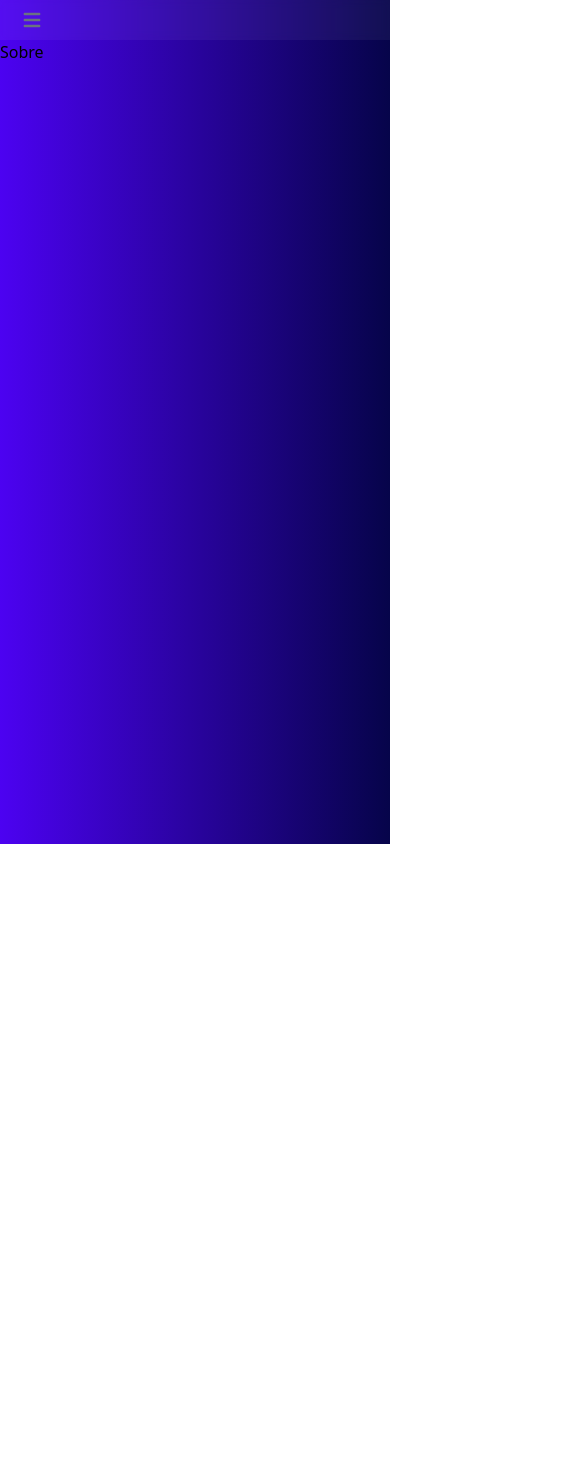
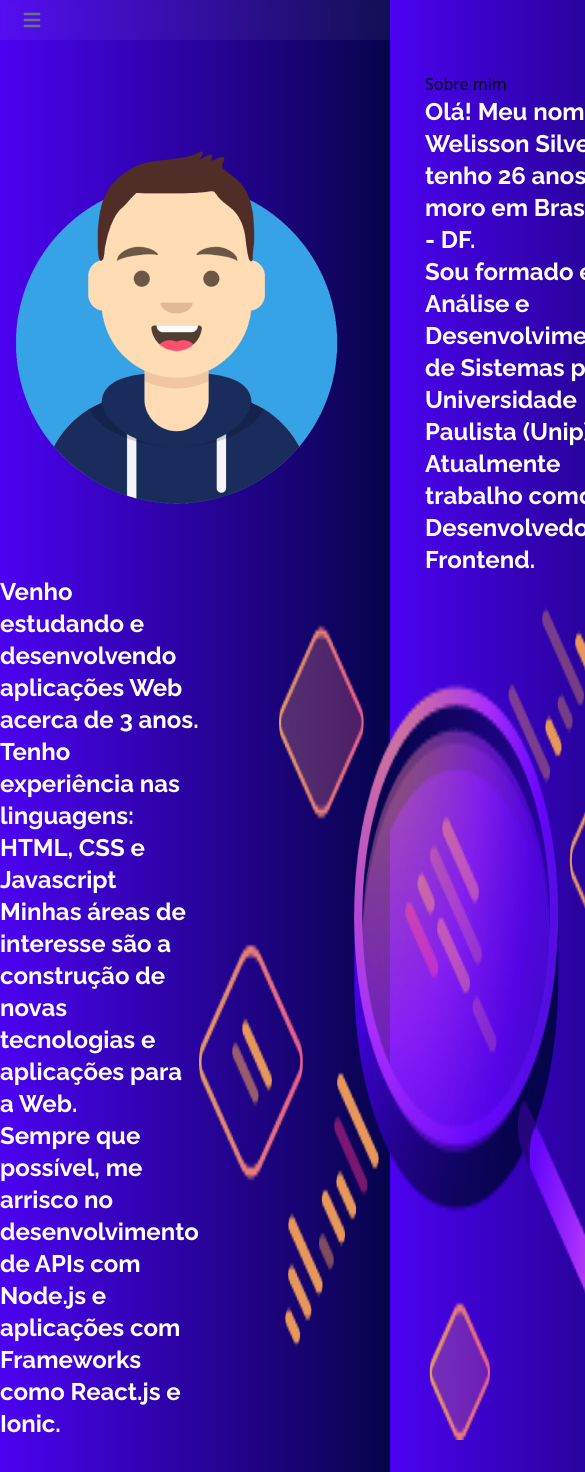
Before and after one commit to welissonmwse/portfolio, a React (Vite) app: page /about in a window 390 px wide. Shown: the top 1472 px of the page, 585 px wide, since content can reach past the window. Before the commit the page ends 844 px from the top, so only its background shows below. Built offline with nearby package versions, Linux system fonts and the light colour scheme.

Commit message:
Estrutura visual - Pagina About

```diff
--- a/src/pages/About.tsx
+++ b/src/pages/About.tsx
@@ -1,5 +1,35 @@
+import AvatarImg from '../assets/avatar.png'
+import FrameAbout from '../assets/frameAbout.png'
 export function About(){
   return (
-    <h1>Sobre</h1>
+    <main className="max-w-6xl py-8 m-auto h-full">
+      <div className="flex gap-16 items-center">
+        <img className="img-fluid" src={AvatarImg} alt="Avatar"/>
+
+        <div>
+          <h1 className="md:hidden">Sobre mim</h1>
+          <p className="text-2xl text-white font-bold font-raleway">
+            Olá! Meu nome é Welisson Silveira, tenho 26 anos e moro em Brasília - DF. <br/>
+            Sou formado em Análise e Desenvolvimento de Sistemas pela Universidade Paulista (Unip).<br/>
+            Atualmente trabalho como Desenvolvedor Frontend.
+          </p>
+        </div>
+      </div>
+      <div className="flex">
+        <div>
+          <p className="text-2xl text-white font-bold font-raleway">
+            Venho estudando e desenvolvendo aplicações Web acerca de 3 anos.<br />
+
+            Tenho experiência nas linguagens: HTML, CSS e Javascript<br />
+
+            Minhas áreas de interesse são a construção de novas tecnologias e aplicações para a Web.<br />
+
+            Sempre que possível, me arrisco no desenvolvimento de APIs com Node.js e aplicações com Frameworks como React.js e Ionic.
+          </p>
+        </div>
+        <img className="min-w-fit" src={FrameAbout} alt=""/>
+
+      </div>
+    </main>
   )
 }
```
Also changed, not shown: src/assets/avatar.png (added), src/assets/frameAbout.png (added).
